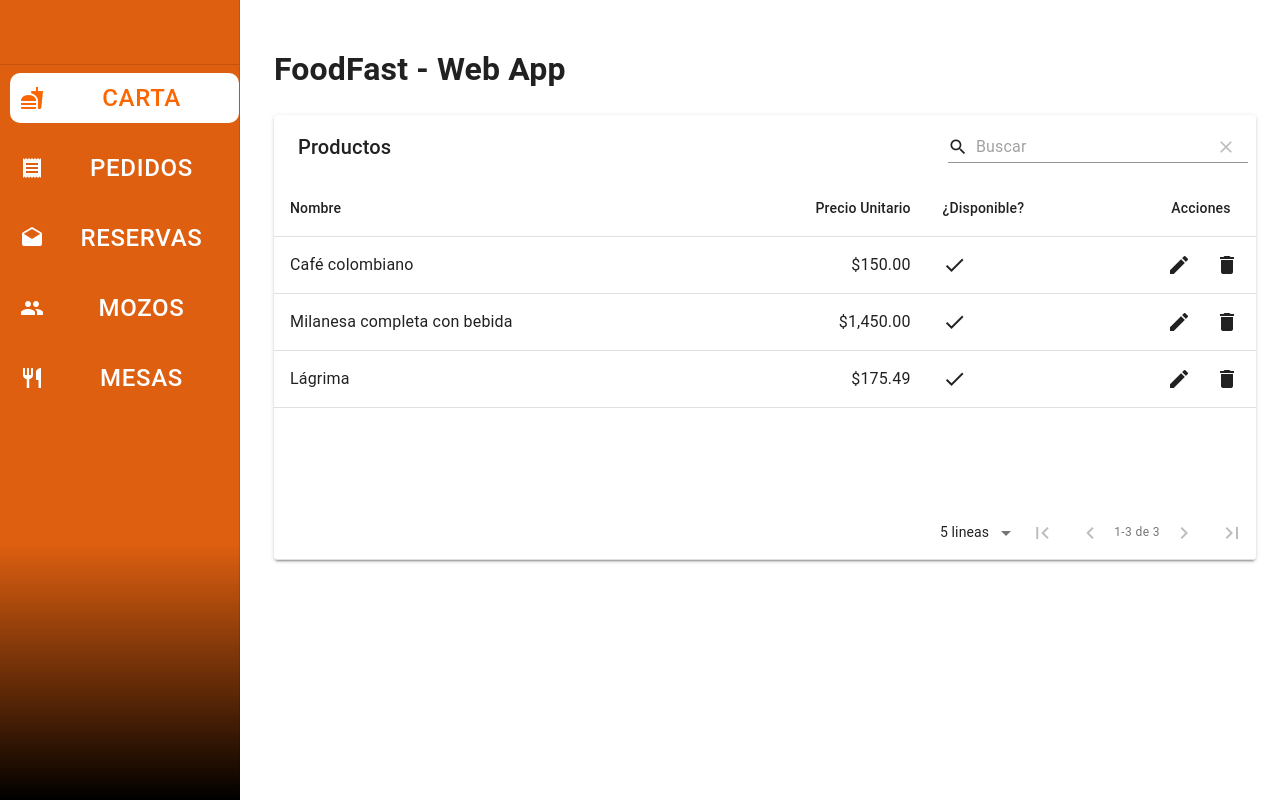
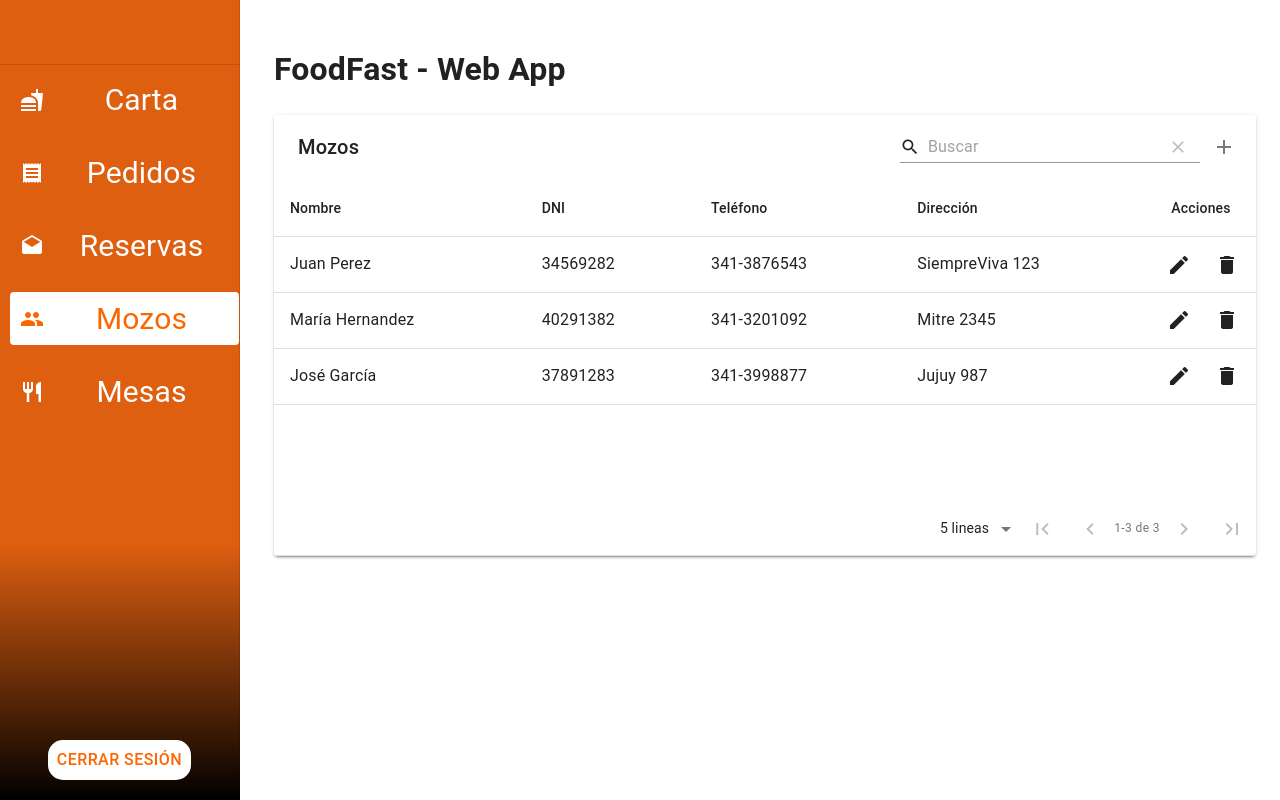
Before and after one commit to gabrielgolzman/food-fast-react, a React (Create React App) app: page /waiters in a window 1280 px wide. Built offline with nearby package versions, Linux system fonts and the light colour scheme.

Commit message:
Added all the tables config and the nav

```diff
--- a/package.json
+++ b/package.json
@@ -14,6 +14,7 @@
     "material-table": "^1.69.3",
     "react": "^17.0.2",
     "react-dom": "^17.0.2",
+    "react-router-dom": "^5.3.0",
     "react-scripts": "4.0.3",
     "styled-components": "^5.3.1",
     "web-vitals": "^1.1.2"
--- a/src/App.js
+++ b/src/App.js
@@ -1,11 +1,46 @@
-import ProductTable from './components/tables/ProducTable';
+import {
+   Route,
+   BrowserRouter as Router,
+   Switch,
+   Redirect,
+} from 'react-router-dom';
+
+import ProductsTable from './components/tables/ProductsTable';
+import ReservationTable from './components/tables/ReservationsTable';
+import InvoicesTable from './components/tables/InvoicesTable';
+import TablesTable from './components/tables/TablesTable';
+import WaitersTable from './components/tables/WaitersTable';
 import Layout from './components/util/Layout/Layout';
+
 const App = () => {
+   const routes = (
+      <Switch>
+         <Route path="/invoices">
+            <InvoicesTable />
+         </Route>
+         <Route path="/reservations">
+            <ReservationTable />
+         </Route>
+         <Route path="/tables">
+            <TablesTable />
+         </Route>
+         <Route path="/waiters">
+            <WaitersTable />
+         </Route>
+         <Route path="/">
+            <ProductsTable />
+         </Route>
+         <Redirect to="/" />
+      </Switch>
+   );
+
    return (
-      <Layout>
-         <h1>FoodFast - Web App</h1>
-         <ProductTable />
-      </Layout>
+      <Router>
+         <Layout>
+            <h1>FoodFast - Web App</h1>
+            {routes}
+         </Layout>
+      </Router>
    );
 };
 
--- /dev/null
+++ b/src/components/tables/InvoicesTable.js
@@ -0,0 +1,34 @@
+import local from './local';
+
+import MaterialTable from 'material-table';
+
+let mock = require('../../data/mock.json');
+let columns1 = [
+   { title: 'Número de pedido', field: 'invoiceNumber' },
+   { title: 'Total', field: 'total', type: 'currency' },
+];
+const InvoicesTable = () => {
+   return (
+      <div>
+         <MaterialTable
+            title="Pedidos"
+            columns={columns1}
+            data={mock.invoices}
+            actions={[
+               (rowData) => ({
+                  icon: 'visibility',
+                  tooltip: 'Ver pedido',
+                  //onClick: (event, rowData) => confirm("You want to delete " + rowData.name),
+                  //disabled: rowData.birthYear < 2000
+               }),
+            ]}
+            options={{
+               actionsColumnIndex: -1,
+            }}
+            localization={local}
+         />
+      </div>
+   );
+};
+
+export default InvoicesTable;
--- /dev/null
+++ b/src/components/tables/ProductsTable.js
@@ -0,0 +1,46 @@
+import local from './local';
+
+import MaterialTable from 'material-table';
+
+let mock = require('../../data/mock.json');
+let columns1 = [
+   { title: 'Nombre', field: 'optionName' },
+   { title: 'Precio Unitario', field: 'unitPrice', type: 'currency' },
+   { title: '¿Disponible?', field: 'isAvailable', type: 'boolean' },
+];
+const ProductsTable = () => {
+   return (
+      <div>
+         <MaterialTable
+            title="Productos"
+            columns={columns1}
+            data={mock.menuOptions}
+            actions={[
+               {
+                  icon: 'add',
+                  tooltip: 'Agregar Producto',
+                  isFreeAction: true,
+                  onClick: (event) => alert('You want to add a new row'),
+               },
+               {
+                  icon: 'edit',
+                  tooltip: 'Editar Producto',
+                  //onClick: (event, rowData) => alert("You saved " + rowData.name)
+               },
+               (rowData) => ({
+                  icon: 'delete',
+                  tooltip: 'Borrar producto',
+                  //onClick: (event, rowData) => confirm("You want to delete " + rowData.name),
+                  //disabled: rowData.birthYear < 2000
+               }),
+            ]}
+            options={{
+               actionsColumnIndex: -1,
+            }}
+            localization={local}
+         />
+      </div>
+   );
+};
+
+export default ProductsTable;
--- a/src/components/tables/ProducTable.js
+++ b/src/components/tables/ReservationsTable.js
@@ -4,26 +4,32 @@
 
 let mock = require('../../data/mock.json');
 let columns1 = [
-   { title: 'Nombre', field: 'optionName' },
-   { title: 'Precio Unitario', field: 'unitPrice', type: 'currency' },
-   { title: '¿Disponible?', field: 'isAvailable', type: 'boolean' },
+   { title: 'Fecha-Hora', field: 'dateAndHourFrom', type: 'datetime' },
+   { title: 'Cantidad de personas', field: 'qtyPersons', type: 'numeric' },
+   { title: 'Estado', field: 'state', type: 'string' },
+   {
+      title: 'Número de mesa',
+      field: 'idTable',
+      type: 'numeric',
+   },
 ];
-const ProductTable = () => {
+const ReservationsTable = () => {
    return (
       <div>
          <MaterialTable
-            title="Productos"
+            title="Reservas"
             columns={columns1}
-            data={mock.menuOptions}
+            data={mock.reservations}
             actions={[
                {
-                  icon: 'edit',
-                  tooltip: 'Edit Item',
-                  //onClick: (event, rowData) => alert("You saved " + rowData.name)
+                  icon: 'add',
+                  tooltip: 'Agregar Reserva',
+                  isFreeAction: true,
+                  onClick: (event) => alert('You want to add a new row'),
                },
                (rowData) => ({
                   icon: 'delete',
-                  tooltip: 'Delete Item',
+                  tooltip: 'Borrar reserva',
                   //onClick: (event, rowData) => confirm("You want to delete " + rowData.name),
                   //disabled: rowData.birthYear < 2000
                }),
@@ -37,4 +43,4 @@
    );
 };
 
-export default ProductTable;
+export default ReservationsTable;
--- /dev/null
+++ b/src/components/tables/TablesTable.js
@@ -0,0 +1,45 @@
+import local from './local';
+
+import MaterialTable from 'material-table';
+
+let mock = require('../../data/mock.json');
+let columns1 = [
+   { title: 'Número de mesa', field: 'number' },
+   { title: 'Capacidad', field: 'capacity' },
+];
+const TablesTable = () => {
+   return (
+      <div>
+         <MaterialTable
+            title="Mesas"
+            columns={columns1}
+            data={mock.tables}
+            actions={[
+               {
+                  icon: 'add',
+                  tooltip: 'Agregar Mesa',
+                  isFreeAction: true,
+                  onClick: (event) => alert('You want to add a new row'),
+               },
+               {
+                  icon: 'edit',
+                  tooltip: 'Editar Mesa',
+                  //onClick: (event, rowData) => alert("You saved " + rowData.name)
+               },
+               (rowData) => ({
+                  icon: 'delete',
+                  tooltip: 'Borrar Mesa',
+                  //onClick: (event, rowData) => confirm("You want to delete " + rowData.name),
+                  //disabled: rowData.birthYear < 2000
+               }),
+            ]}
+            options={{
+               actionsColumnIndex: -1,
+            }}
+            localization={local}
+         />
+      </div>
+   );
+};
+
+export default TablesTable;
--- /dev/null
+++ b/src/components/tables/WaitersTable.js
@@ -0,0 +1,47 @@
+import local from './local';
+
+import MaterialTable from 'material-table';
+
+let mock = require('../../data/mock.json');
+let columns1 = [
+   { title: 'Nombre', field: 'name' },
+   { title: 'DNI', field: 'DNI' },
+   { title: 'Teléfono', field: 'telephone' },
+   { title: 'Dirección', field: 'address' },
+];
+const WaitersTable = () => {
+   return (
+      <div>
+         <MaterialTable
+            title="Mozos"
+            columns={columns1}
+            data={mock.waiters}
+            actions={[
+               {
+                  icon: 'add',
+                  tooltip: 'Agregar Mozo',
+                  isFreeAction: true,
+                  onClick: (event) => alert('You want to add a new row'),
+               },
+               {
+                  icon: 'edit',
+                  tooltip: 'Editar Mozo',
+                  //onClick: (event, rowData) => alert("You saved " + rowData.name)
+               },
+               (rowData) => ({
+                  icon: 'delete',
+                  tooltip: 'Borrar Mozo',
+                  //onClick: (event, rowData) => confirm("You want to delete " + rowData.name),
+                  //disabled: rowData.birthYear < 2000
+               }),
+            ]}
+            options={{
+               actionsColumnIndex: -1,
+            }}
+            localization={local}
+         />
+      </div>
+   );
+};
+
+export default WaitersTable;
--- a/src/components/util/Layout/Layout.js
+++ b/src/components/util/Layout/Layout.js
@@ -1,4 +1,3 @@
-import { useState } from 'react';
 import Box from '@mui/material/Box';
 import CssBaseline from '@mui/material/CssBaseline';
 import Divider from '@mui/material/Divider';
@@ -8,16 +7,15 @@
 import Toolbar from '@mui/material/Toolbar';
 import Icon from '@mui/material/Icon';
 
-import { DrawerButton } from './Layout.styles';
+import { DrawerButton, LogoutButton } from './Layout.styles';
 
-const Layout = (props) => {
-   const [selectedIndex, setSelectedIndex] = useState(0);
+const Layout = ({ children }) => {
    const drawerValues = [
-      { icon: 'fastfood', name: 'Carta' },
-      { icon: 'receipt', name: 'Pedidos' },
-      { icon: 'drafts', name: 'Reservas' },
-      { icon: 'group', name: 'Mozos' },
-      { icon: 'restaurantmenuicon', name: 'Mesas' },
+      { icon: 'fastfood', name: 'Carta', path: '/' },
+      { icon: 'receipt', name: 'Pedidos', path: '/invoices' },
+      { icon: 'drafts', name: 'Reservas', path: '/reservations' },
+      { icon: 'group', name: 'Mozos', path: '/waiters' },
+      { icon: 'restaurantmenuicon', name: 'Mesas', path: '/tables' },
    ];
    const drawerWidth = 240;
    const drawer = (
@@ -35,9 +33,9 @@
          >
             {drawerValues.map((dv, index) => (
                <DrawerButton
-                  autoFocus={selectedIndex === index}
-                  disableFocusRipple
-                  onClick={() => console.log(dv)}
+                  exact
+                  activeStyle={{ backgroundColor: 'white', color: '#fc6600' }}
+                  to={dv.path}
                   key={dv.icon}
                >
                   <Icon>{dv.icon}</Icon>
@@ -75,10 +73,11 @@
                open
             >
                {drawer}
+               <LogoutButton>Cerrar sesión</LogoutButton>
             </Drawer>
          </Box>
          <Box component="main" sx={{ flexGrow: 1, p: 3 }}>
-            {props.children}
+            {children}
          </Box>
       </Box>
    );
--- a/src/components/util/Layout/Layout.styles.js
+++ b/src/components/util/Layout/Layout.styles.js
@@ -1,12 +1,18 @@
 import styled from 'styled-components';
+import { NavLink } from 'react-router-dom';
 import Button from '@mui/material/Button';
 
-export const DrawerButton = styled(Button)`
+export const DrawerButton = styled(NavLink)`
    && {
       margin-bottom: 20px;
-      font-size: 24px;
-      border-radius: 10px;
+      display: flex;
+      align-items: center;
+      text-decoration: none;
+      color: white;
+      text-align: center;
+      font-size: 30px;
       padding-left: 10px;
+      border-radius: 4px;
       &:focus,
       &:hover {
          background-color: white;
@@ -14,3 +20,18 @@
       }
    }
 `;
+
+export const LogoutButton = styled(Button)`
+   && {
+      color: #fc6600;
+      align-self: center;
+      font-size: 16px;
+      position: absolute;
+      bottom: 0;
+      margin-bottom: 20px;
+      border-radius: 15px;
+      background-color: white;
+      width: 60%;
+      height: 40px;
+   }
+`;
--- a/src/data/mock.json
+++ b/src/data/mock.json
@@ -3,8 +3,7 @@
       {
          "id": 13,
          "DNI": "34569282",
-         "name": "Juan",
-         "surname": "Perez",
+         "name": "Juan Perez",
          "telephone": "341-3876543",
          "address": "SiempreViva 123",
          "dateOfBirth": "1993-08-12"
@@ -12,8 +11,7 @@
       {
          "id": 17,
          "DNI": "40291382",
-         "name": "María",
-         "surname": "Hernandez",
+         "name": "María Hernandez",
          "telephone": "341-3201092",
          "address": "Mitre 2345",
          "dateOfBirth": "1997-02-14"
@@ -21,8 +19,7 @@
       {
          "id": 19,
          "DNI": "37891283",
-         "name": "José",
-         "surname": "García",
+         "name": "José García",
          "telephone": "341-3998877",
          "address": "Jujuy 987 ",
          "dateOfBirth": "1994-09-11"
@@ -84,6 +81,8 @@
          "dateAndHourUntil": "2021-12-25T23:00",
          "idClient": 17,
          "idTable": 2,
+         "state": "En local",
+         "qtyPersons": 4,
          "idInvoice": 41
       },
       {
@@ -92,6 +91,8 @@
          "dateAndHourUntil": "2021-12-27T20:00",
          "idClient": 23,
          "idTable": 3,
+         "state": "Realizada",
+         "qtyPersons": 2,
          "idInvoice": 3
       },
       {
@@ -99,7 +100,9 @@
          "dateAndHourFrom": "2021-12-23T15:00",
          "dateAndHourUntil": "2021-12-23T17:00",
          "idClient": 19,
+         "state": "Realizada",
          "idTable": 3,
+         "qtyPersons": 2,
          "idInvoice": 7
       }
    ],
```
Also changed, not shown: 1 other file (tests, documents, lock files or other folders).
